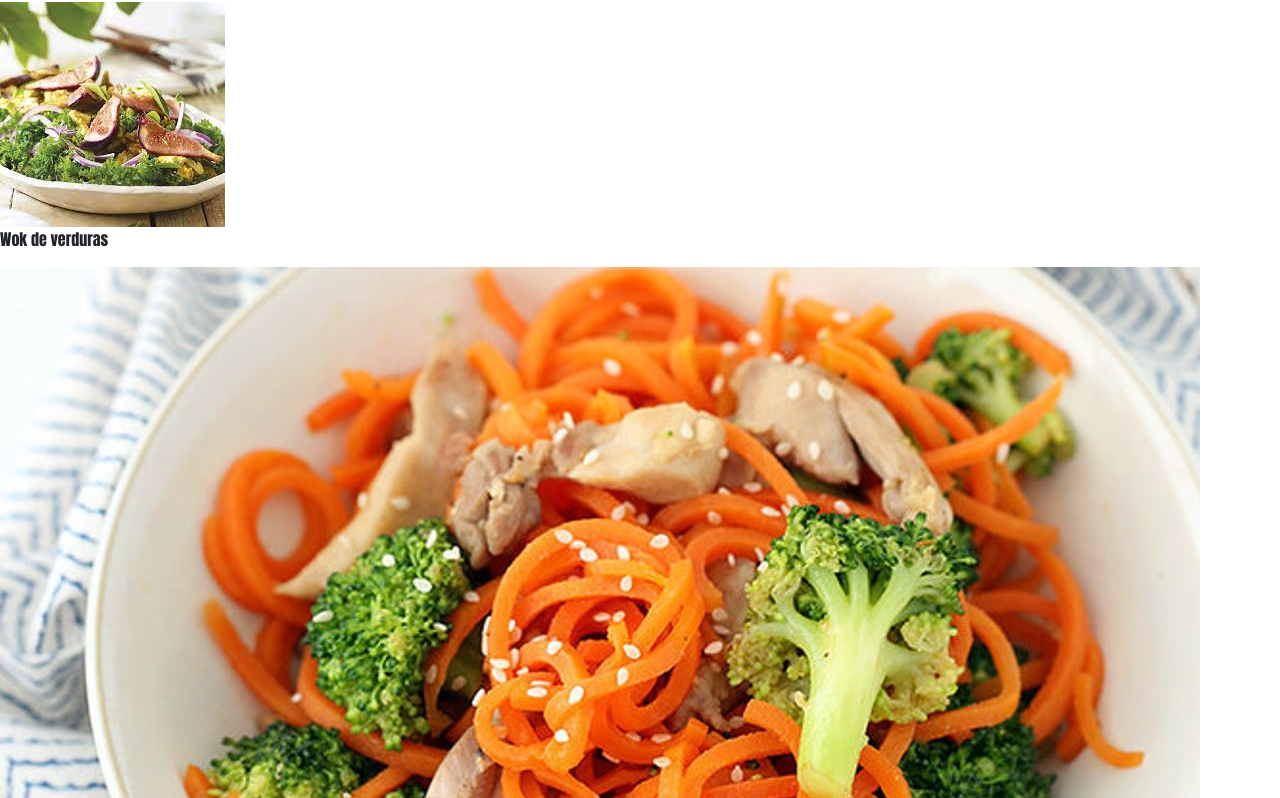
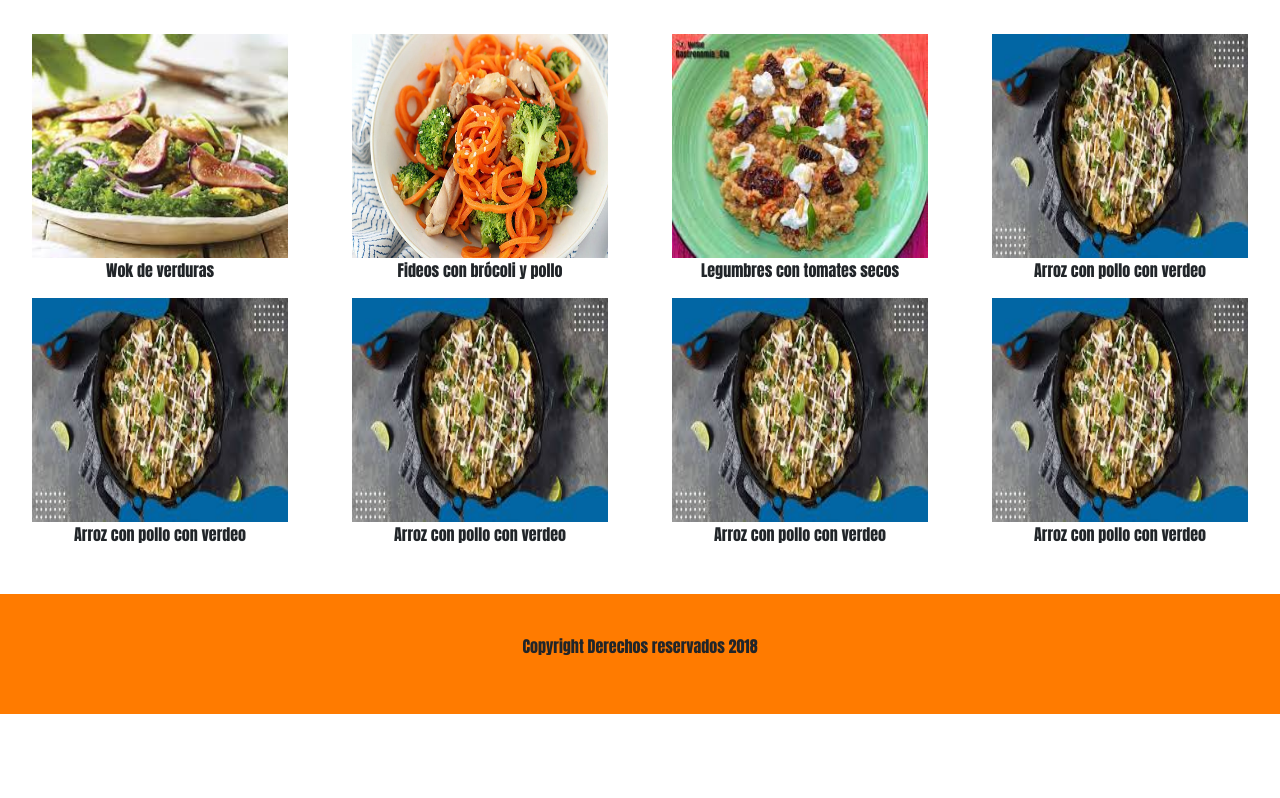
Before and after one commit to FedePallero/proyecto-coderh, a plain HTML site: page pages/recetas.html in a window 1280 px wide. Shown: the part 290-1088 px from the top of the page. After the commit the page ends 1004 px from the top, so only its background shows below. Drawn offline with nearby package versions, Linux system fonts and the light colour scheme.

Commit message:
aplique flex a recetas

```diff
--- a/css/estilos.css
+++ b/css/estilos.css
@@ -117,6 +117,30 @@ footer{
         text-align: center;
     }
 
+    /* Estilo para pagina recetas */
+
+    .main_recetas h1{
+        margin-top: 2rem;
+        text-align: center;
+    }
+
+    .section_recetas{
+        margin: 3rem 0 2rem 0;
+        display: flex;
+        flex-direction: column;
+        flex-wrap: wrap;
+        justify-content: space-evenly;
+    }
+
+    .div_imagen_recetas{
+        width: 100%;
+        text-align: center;
+    }
+    .div_imagen_recetas img{
+        height: 16rem;
+        width: 80%;
+    }
+
         /* MEDIA QUERIES    */
 
 @media screen and (max-width:470px) {
@@ -124,8 +148,20 @@ footer{
         margin: 2rem 0;
     }
 }
+@media screen and (min-width:470px) {
+    /* pagina recetas */
+    .div_imagen_recetas img{
+        height: 18rem;
+        width: 80%;
+    }
 
+}
 @media screen and (min-width:576px) {
+    /* pagina recetas */
+    .div_imagen_recetas img{
+        height: 21rem;
+        width: 80%;
+    }
     /* pagina productos */
     .row{
         margin: 2rem;
@@ -137,6 +173,20 @@ footer{
 }
 
 @media screen and (min-width:768px){
+    /* pagina recetas */
+    .section_recetas{
+        display: flex;
+        flex-direction: row;
+        justify-content: space-evenly;
+    }
+    .div_imagen_recetas{
+        width: 40%;
+    }
+    .div_imagen_recetas img{
+        height: 14rem;
+        width: 80%;
+
+    }
     /* pagina galeria */
     .carousel img{
         width: 100%;
@@ -163,6 +213,12 @@ footer{
     .nav-item{
         margin-left: 1.3rem;
     }
+
+    /* pagina recetas */
+    .div_imagen_recetas{
+        width: 30%;
+    }
+
     /* MEDIA QUERIES PARA PAGINA INICIO */
 
     .section_main{
@@ -200,3 +256,10 @@ footer{
     }
 
 }
+
+@media screen and (min-width:1220px) {
+    /* pagina recetas */
+    .div_imagen_recetas{
+        width: 25%;
+    }
+}
--- a/pages/recetas.html
+++ b/pages/recetas.html
@@ -51,25 +51,46 @@
 
     </header>
 
-    <main>
-        <h1 class="centrar_texto">Recetas para aprovechar al máximo nuestros productos</h1>
-        <section>
-            <div>
+    <main class="main_recetas">
+        <h1>Recetas para aprovechar al máximo nuestros productos</h1>
+        <section class="section_recetas">
+            <div class="div_imagen_recetas">
                 <img src="../images/receta-1.jpg" alt="">
                     <p>Wok de verduras</p>
                 </img>
             </div>
-            <div>
+            <div class="div_imagen_recetas">
                 <img src="../images/receta-2.jpg" alt="">
                     <p>Fideos con brócoli y pollo</p>
                 </img>
             </div>
-            <div>
+            <div class="div_imagen_recetas">
                 <img src="../images/receta-3.jpg" alt="">
                     <p>Legumbres con tomates secos</p>
                 </img>
             </div>
-            <div>
+            <div class="div_imagen_recetas">
+                <img src="../images/receta-4.jpg" alt="">
+                    <p>Arroz con pollo con verdeo</p>
+                </img>
+            </div>
+
+            <div class="div_imagen_recetas">
+                <img src="../images/receta-4.jpg" alt="">
+                    <p>Arroz con pollo con verdeo</p>
+                </img>
+            </div>
+            <div class="div_imagen_recetas">
+                <img src="../images/receta-4.jpg" alt="">
+                    <p>Arroz con pollo con verdeo</p>
+                </img>
+            </div>
+            <div class="div_imagen_recetas">
+                <img src="../images/receta-4.jpg" alt="">
+                    <p>Arroz con pollo con verdeo</p>
+                </img>
+            </div>
+            <div class="div_imagen_recetas">
                 <img src="../images/receta-4.jpg" alt="">
                     <p>Arroz con pollo con verdeo</p>
                 </img>
```
